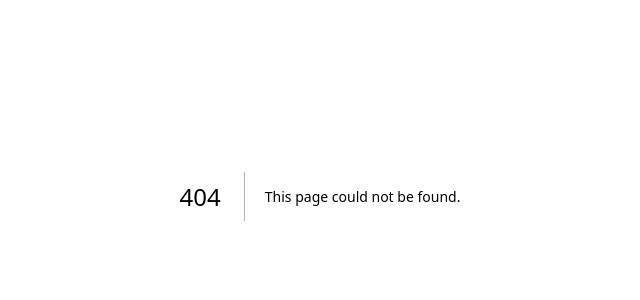
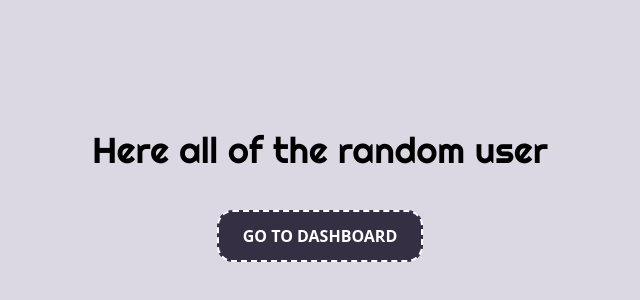
Before and after one commit to haiqalfawaz/Push-Mehthods-Task4, a Next.js app: page /landing in a window 1280 px wide. Before the commit this address had no page. Shown: the part 204-504 px from the top of the page, without its empty margins (320-960 px from the left). Built offline with nearby package versions, Linux system fonts and the light colour scheme.

Commit message:
create landing page

```diff
--- a/src/pages/index.tsx
+++ b/src/pages/index.tsx
@@ -1,4 +1,5 @@
 import Head from "next/head";
+import LandingPage from "./landing";
 
 export default function Home() {
   return (
@@ -9,6 +10,7 @@ export default function Home() {
         <meta name="viewport" content="width=device-width, initial-scale=1" />
         <link rel="icon" href="/favicon.ico" />
       </Head>
+      <LandingPage />
     </>
   );
 }
--- /dev/null
+++ b/src/pages/landing/index.tsx
@@ -0,0 +1,29 @@
+import React from "react";
+import { Righteous } from "next/font/google";
+import { useRouter } from "next/router";
+
+const righteous = Righteous({ subsets: ["latin"], weight: "400" });
+
+const LandingPage = () => {
+  const router = useRouter();
+
+  return (
+    <div className="min-h-screen bg-moonlitMist p-10 flex flex-col justify-center items-center gap-10">
+      <div>
+        <h1 className={`${righteous.className} text-4xl font-bold`}>
+          Here all of the random user
+        </h1>
+      </div>
+      <div>
+        <button
+          className="rounded-2xl border-2 border-dashed border-white bg-midnightPlum  px-6 py-3 font-semibold uppercase text-white transition-all duration-300 hover:translate-x-[-4px] hover:translate-y-[-4px] hover:rounded-md hover:shadow-[4px_4px_0px_black] active:translate-x-[0px] active:translate-y-[0px] active:rounded-2xl active:shadow-none"
+          onClick={() => router.push("/dashboard")}
+        >
+          Go To Dashboard
+        </button>
+      </div>
+    </div>
+  );
+};
+
+export default LandingPage;
```
